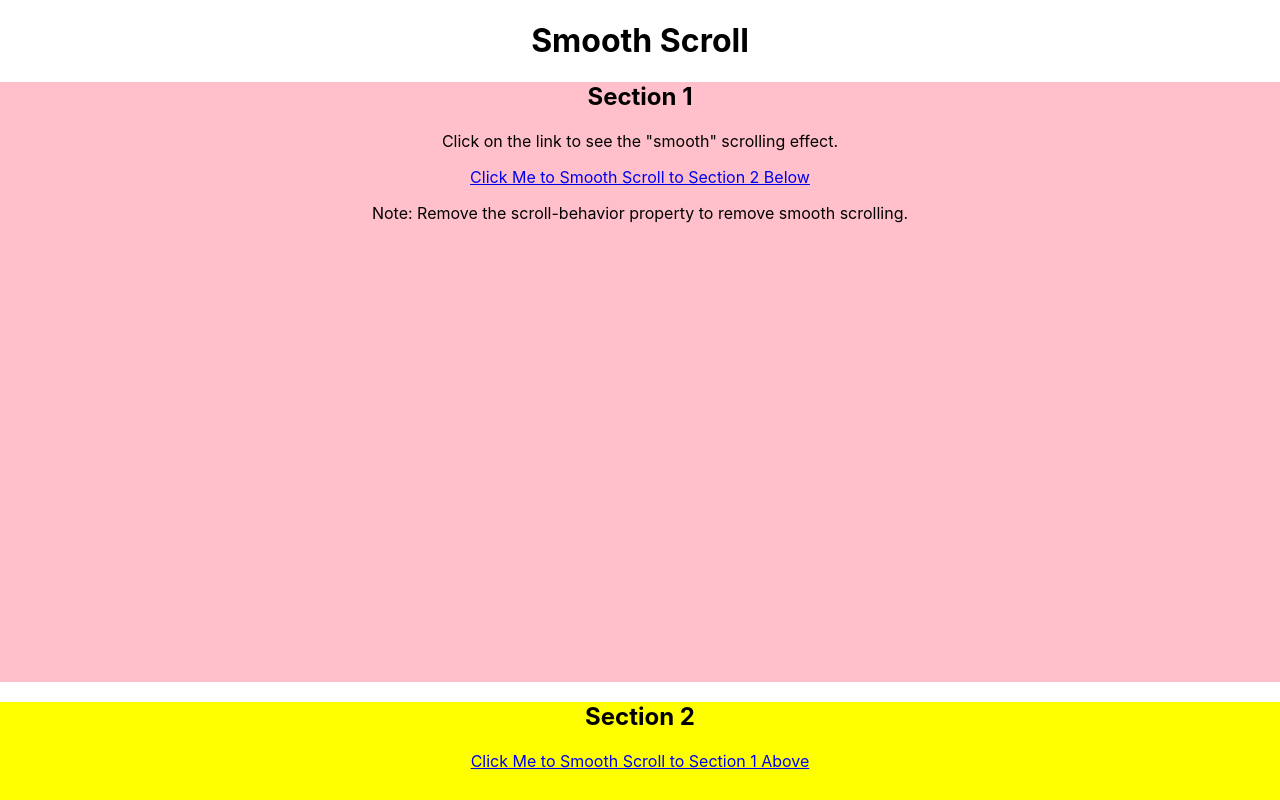
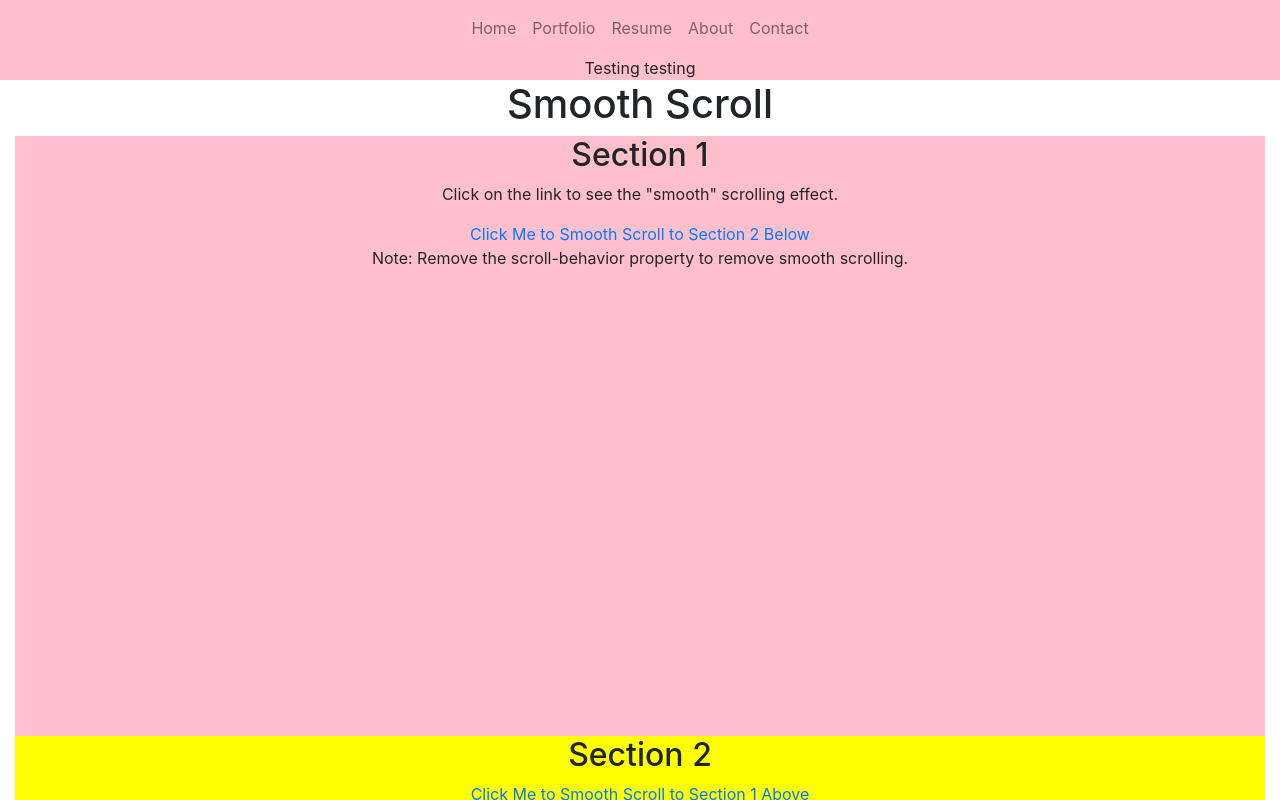
Before and after one commit to tomer101011/personal-website, a React (Create React App) app: page / in a window 1280 px wide. Shown: the top 800 px of the page. Built offline with nearby package versions, Linux system fonts and the light colour scheme.

Commit message:
Continue

```diff
--- a/package.json
+++ b/package.json
@@ -7,10 +7,12 @@
     "@testing-library/jest-dom": "^4.2.4",
     "@testing-library/react": "^9.5.0",
     "@testing-library/user-event": "^7.2.1",
+    "bootstrap": "^4.5.2",
     "gh-pages": "^3.1.0",
     "react": "^16.13.1",
     "react-dom": "^16.13.1",
     "react-scripts": "3.4.3",
+    "react-sticky-nav": "^4.0.6",
     "zenscroll": "^4.0.2"
   },
   "scripts": {
--- a/src/App.js
+++ b/src/App.js
@@ -1,23 +1,51 @@
-import React from 'react';
-import './App.css';
-import './folder/style.css';
+import React, { Component } from 'react';
+
 /* eslint-disable */
 import zenscroll from 'zenscroll';
 /* eslint-enabled */
 
-function App() {
+import './App.css';
+import './styles/style.css';
+import 'bootstrap/dist/css/bootstrap.min.css';
+
+import NavBar from './components/NavBar.js';
+
+class App extends Component {
+
+  constructor(props) {
+    super(props);
+    this.state = {
+    };
+  }
+
+  render() {
     return (
-    <div className="App">
+      <div className="App container-fluid">
+        <div style={{ backgroundColor: "pink" }} className="row">
+          <div className="col-12">
+            <div className="row">
+              <div className="col-md-12">
+                <NavBar />
+              </div>
+            </div>
+            <div className="row">
+              <div className="col-md-12">
+                Testing testing
+              </div>
+            </div>
+          </div>
+        </div>
+
         <h1>Smooth Scroll</h1>
 
-      <div className="main" style={{height:'600px',backgroundColor:'pink'}}id="section1">
+        <div className="main" style={{ height: '600px', backgroundColor: 'pink' }} id="section1">
           <h2>Section 1</h2>
           <p>Click on the link to see the "smooth" scrolling effect.</p>
           <a href="#section2">Click Me to Smooth Scroll to Section 2 Below</a>
           <p>Note: Remove the scroll-behavior property to remove smooth scrolling.</p>
         </div>
 
-      <div className="main" style={{height:'600px',backgroundColor:'yellow'}} id="section2">
+        <div className="main" style={{ height: '600px', backgroundColor: 'yellow' }} id="section2">
           <h2>Section 2</h2>
           <a href="#section1">Click Me to Smooth Scroll to Section 1 Above</a>
         </div>
@@ -25,5 +53,7 @@ function App() {
       </div>
     );
   }
+}
+
 
 export default App;
--- /dev/null
+++ b/src/components/NavBar.js
@@ -0,0 +1,61 @@
+import React, { Component } from 'react'
+
+export default class NavBar extends Component {
+
+    constructor(props) {
+        super(props);
+        this.state = {
+            position: 'relative',
+            backgroundColor: 'transparent'
+        };
+    }
+
+    componentDidMount() {
+        window.addEventListener('scroll', this.handleScroll);
+        window.addEventListener('scroll', this.handleNavColor);
+    }
+
+    componentWillUnmount() {
+        window.removeEventListener('scroll', this.handleScroll);
+        window.removeEventListener('scroll', this.handleNavColor);
+    }
+
+    handleScroll = () => {
+        if (window.scrollY <= 200)
+            this.setState({ position: 'relative' });
+        else
+            this.setState({ position: 'fixed' });
+    }
+
+    handleNavColor = () => {
+        if (window.scrollY <= 200) {
+            this.setState({ backgroundColor: 'transparent' });
+        }
+        else {
+            this.setState({ backgroundColor: '#fff' });
+        }
+    }
+
+    render() {
+        return (
+            <div>
+                <nav style={{ position: this.state.position, backgroundColor: this.state.backgroundColor }} className="nav-style navbar navbar-expand-lg site-navbar navbar-light">
+                    <div className="container">
+                        <button className="navbar-toggler" type="button" data-toggle="collapse" data-target="#navbarsExample09" aria-controls="navbarsExample09" aria-expanded="false" aria-label="Toggle navigation">
+                            <span className="navbar-toggler-icon"></span>
+                        </button>
+                        <div className="collapse navbar-collapse justify-content-md-center" id="navbarsExample09">
+                            <ul className="navbar-nav">
+                                <li className="nav-item"><a className="nav-link" href="#section-home">Home</a></li>
+                                <li className="nav-item"><a className="nav-link" href="#section-portfolio">Portfolio</a></li>
+                                <li className="nav-item"><a className="nav-link" href="#section-resume">Resume</a></li>
+                                <li className="nav-item"><a className="nav-link" href="#section-about">About</a></li>
+                                <li className="nav-item"><a className="nav-link" href="#section-contact">Contact</a></li>
+                            </ul>
+                        </div>
+                    </div>
+                </nav>
+            </div>
+        )
+    }
+}
--- a/src/folder/style.css
+++ /dev/null
@@ -1,4 +0,0 @@
-body
-.smooth-container {
-  scroll-behavior: smooth
-}
--- /dev/null
+++ b/src/styles/style.css
@@ -0,0 +1,11 @@
+body .smooth-container {
+  scroll-behavior: smooth
+}
+
+.nav-style {
+  width: 100%;
+}
+
+.col-md-12 {
+  padding: 0 !important;
+}
```
Also changed, not shown: 1 other file (tests, documents, lock files or other folders). Lines whose indentation alone changed are shown as unchanged.
